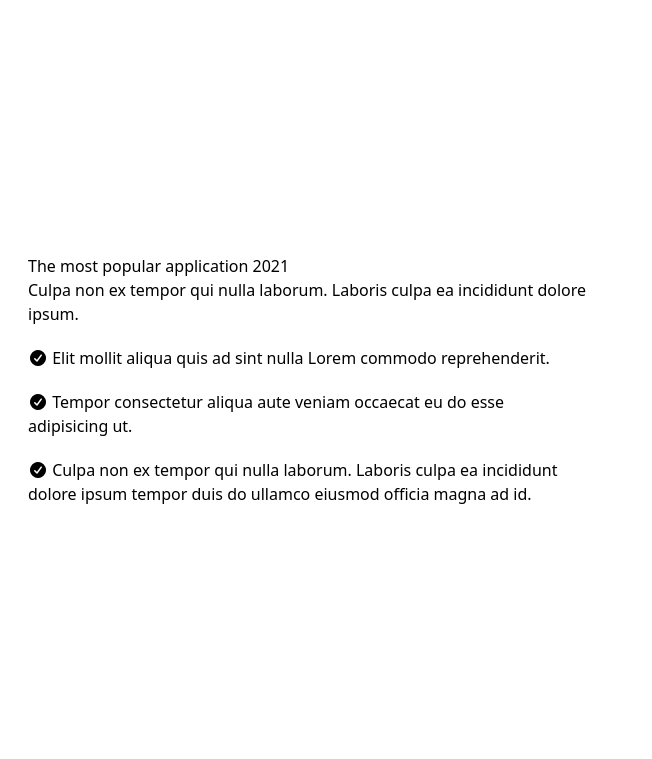
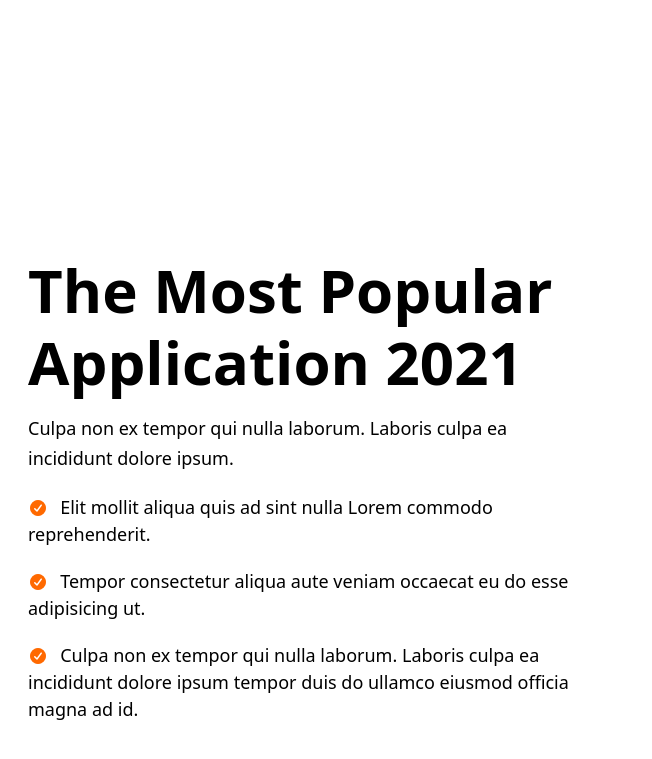
Before and after one commit to RemonAhmedMia/Modules-14-Tea-Landing-Page, a website: page index.html in a window 1280 px wide. Shown: the part 2787-3546 px from the top of the page, 628-1280 px from the left. Before the commit the page ends 3373 px from the top, so only its background shows below. Drawn offline with Linux system fonts and the light colour scheme.

Commit message:
add-application-style

```diff
--- a/index.html
+++ b/index.html
@@ -154,22 +154,22 @@
 
       <!-- Content Part -->
        <div class="">
-        <h3>The most popular application 2021</h3>
-        <p>
+        <h3 class="text-[30px] font-semibold md:font-bold lg:text-[60px] md:text-[55px] leading-[1.2] capitalize text-[#000000] pb-[15px]">The most popular application 2021</h3>
+        <p class="text-[18px] leading-[1.7]">
           Culpa non ex tempor qui nulla laborum. Laboris culpa ea incididunt dolore ipsum.
         </p>
         <ul>
           <li class="mt-[20px]">
-            <i class="fa-solid fa-circle-check"></i>
-            <span>Elit mollit aliqua quis ad sint nulla Lorem commodo reprehenderit.</span>
+            <i class="fa-solid fa-circle-check text-orange-500 font-normal mr-[8px]"></i>
+            <span class="text-[18px]">Elit mollit aliqua quis ad sint nulla Lorem commodo reprehenderit.</span>
           </li>
           <li class="mt-[20px]">
-            <i class="fa-solid fa-circle-check"></i>
-            <span>Tempor consectetur aliqua aute veniam occaecat eu do esse adipisicing ut. </span>
+            <i class="fa-solid fa-circle-check text-orange-500 font-normal mr-[8px]"></i>
+            <span class="text-[18px]">Tempor consectetur aliqua aute veniam occaecat eu do esse adipisicing ut. </span>
           </li>
           <li class="mt-[20px]">
-            <i class="fa-solid fa-circle-check"></i>
-            <span>Culpa non ex tempor qui nulla laborum. Laboris culpa ea incididunt dolore ipsum tempor duis do ullamco eiusmod officia magna ad id.</span>
+            <i class="fa-solid fa-circle-check text-orange-500 font-normal mr-[8px]"></i>
+            <span class="text-[18px]">Culpa non ex tempor qui nulla laborum. Laboris culpa ea incididunt dolore ipsum tempor duis do ullamco eiusmod officia magna ad id.</span>
           </li>
         </ul>
        </div>
```
Also changed, not shown: src/output.css.
